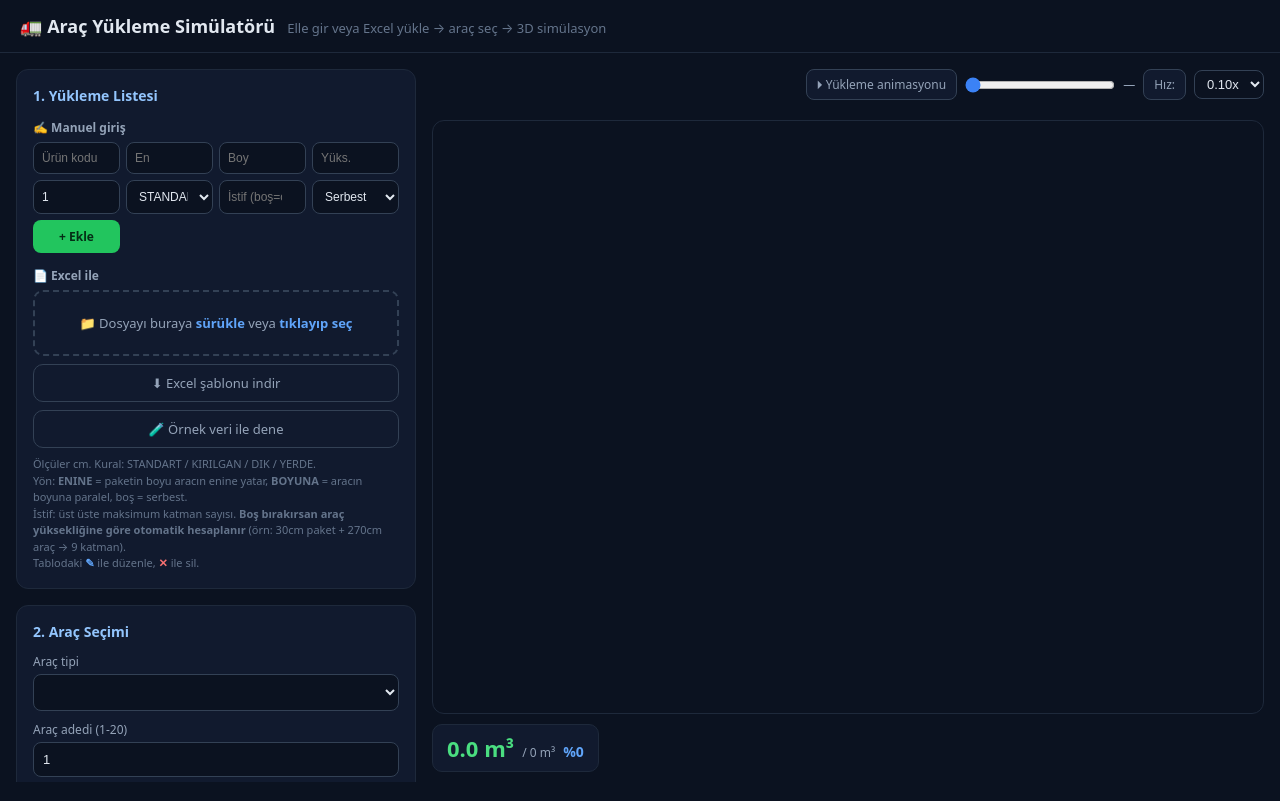
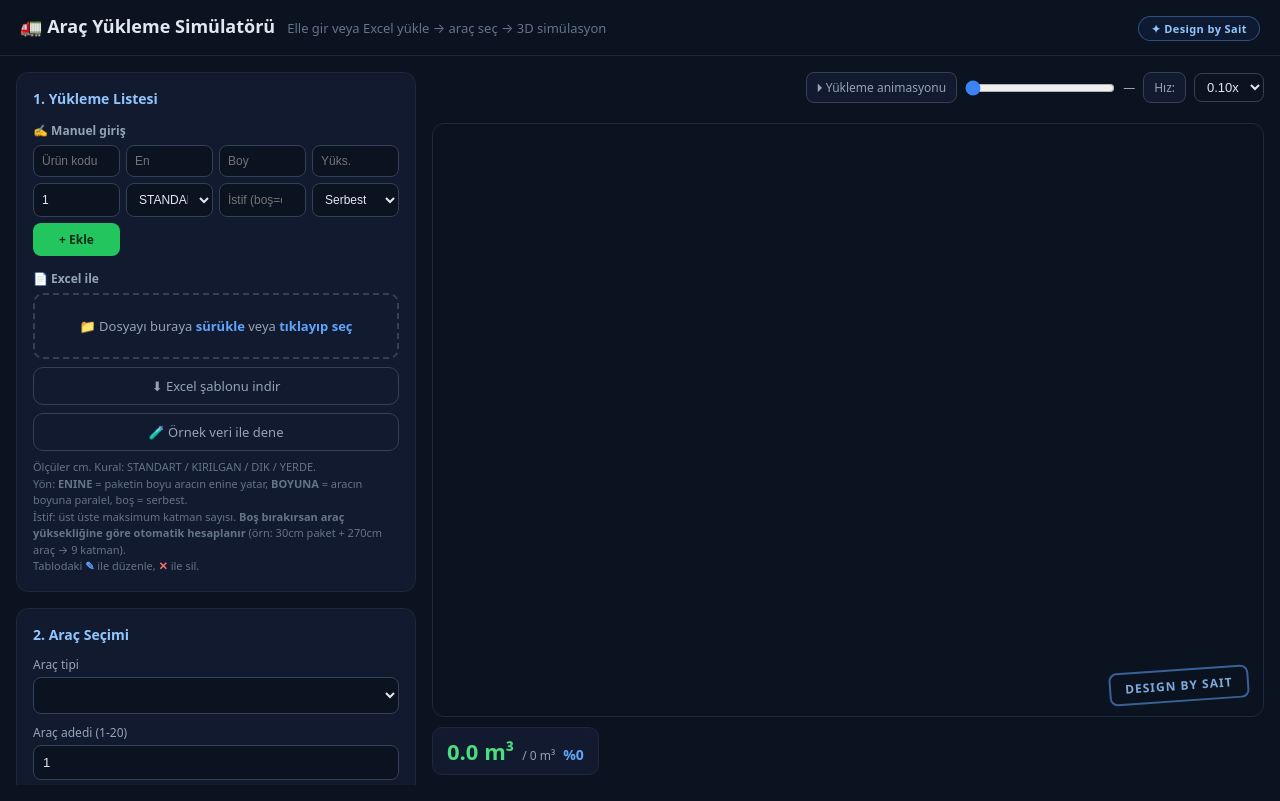
Before and after one commit to jiyanss/yukleme_similasyon, a plain HTML site: page index.html in a window 1280 px wide. Drawn offline with nearby package versions, Linux system fonts and the light colour scheme; a script that the page names is missing.

Commit message:
Update index.html

```diff
--- a/index.html
+++ b/index.html
@@ -64,6 +64,8 @@
   .swatch { width:10px; height:10px; border-radius:3px; }
   #unplacedBox { background:#2a1215; border:1px solid #7f1d1d; border-radius:12px; padding:12px 16px; font-size:13px; line-height:1.7; }
   #unplacedBox h3 { font-size:13px; color:#fca5a5; margin-bottom:4px; }
+   .brand { margin-left:auto; border:1px solid rgba(96,165,250,.4); color:#93c5fd; padding:4px 12px; border-radius:99px; font-size:11px; font-weight:600; letter-spacing:.4px; background:rgba(59,130,246,.08); }
+  #watermark { position:absolute; right:14px; bottom:14px; z-index:4; pointer-events:none; user-select:none; border:2px solid rgba(96,165,250,.55); color:rgba(147,197,253,.85); padding:6px 14px; border-radius:8px; font-size:12px; font-weight:800; letter-spacing:1px; transform:rotate(-4deg); background:rgba(11,18,32,.4); }
   .hidden { display:none !important; }
   @media (max-width:900px) { main { grid-template-columns:1fr; height:auto; } #canvasWrap { height:55vh; flex:none; } }
 </style>
@@ -73,6 +75,7 @@
 <header>
   <h1>🚛 Araç Yükleme Simülatörü</h1>
   <span class="subtitle">Elle gir veya Excel yükle → araç seç → 3D simülasyon</span>
+  <span class="brand">✦ Design by Sait</span>
 </header>
 
 <main>
@@ -165,7 +168,7 @@
       </div>
     </div>
     <div id="vehInfo"></div>
-    <div id="canvasWrap"><div id="tooltip"></div></div>
+   <div id="canvasWrap"><div id="tooltip"></div><div id="watermark">DESIGN BY SAIT</div></div>
     <div id="statsBar">
       <div id="volBadge">
         <span class="big"><span id="volStat">0.0</span> m³</span>
```
